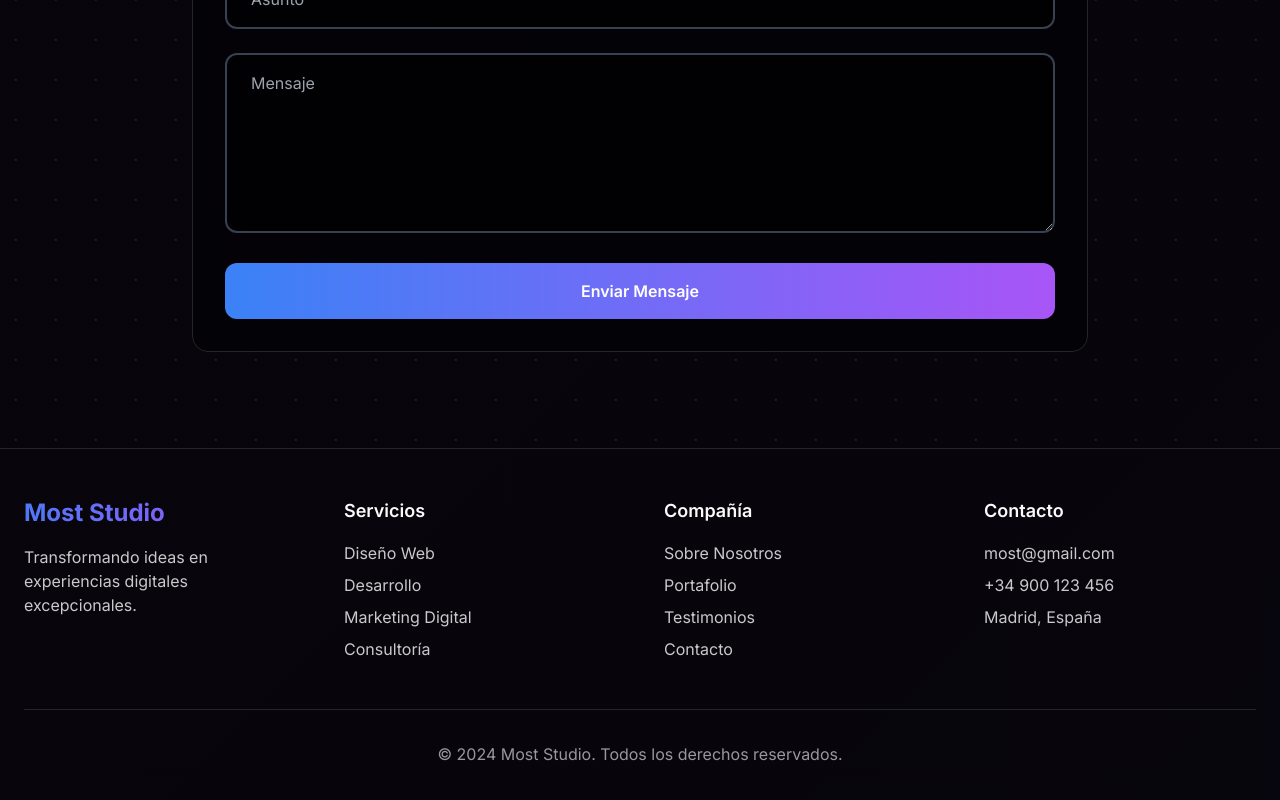
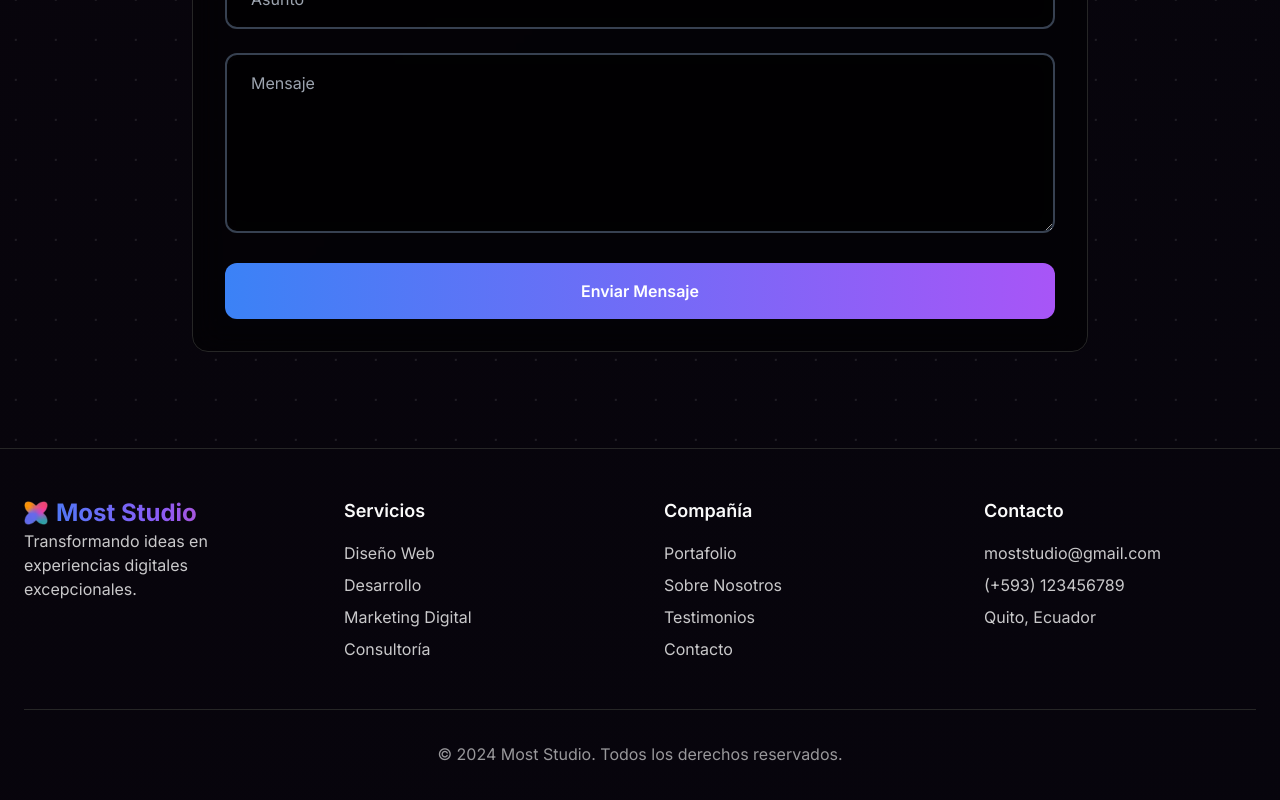
Before and after one commit to MattSeb15/most-studio, a Next.js app: page / in a window 1280 px wide. Shown: the part 8371-9171 px from the top of the page. Built offline with nearby package versions, Linux system fonts and the light colour scheme.

Commit message:
Actualizar el pie de página con el logo de Most Studio y corregir información de contacto

```diff
--- a/components/layout/Footer.tsx
+++ b/components/layout/Footer.tsx
@@ -1,6 +1,7 @@
 'use client'
 
 import { useScrollAnimation } from '@/lib/hooks/useScrollAnimation'
+import { MostStudioLogo } from '../ui/logo'
 
 export function Footer() {
 	useScrollAnimation()
@@ -10,9 +11,7 @@ export function Footer() {
 			<div className='container mx-auto px-6'>
 				<div className='grid grid-cols-1 md:grid-cols-4 gap-12 stagger-children'>
 					<div>
-						<div className='text-2xl font-bold gradient-text mb-4'>
-							Most Studio
-						</div>
+						<MostStudioLogo />
 						<p className='text-foreground/80'>
 							Transformando ideas en experiencias digitales excepcionales.
 						</p>
@@ -29,8 +28,8 @@ export function Footer() {
 					<div>
 						<h4 className='text-lg font-semibold mb-4'>Compañía</h4>
 						<ul className='space-y-2 text-foreground/80'>
+							<li>Portafolio</li>
 							<li>Sobre Nosotros</li>
-							<li>Portafolio</li>
 							<li>Testimonios</li>
 							<li>Contacto</li>
 						</ul>
@@ -38,9 +37,9 @@ export function Footer() {
 					<div>
 						<h4 className='text-lg font-semibold mb-4'>Contacto</h4>
 						<ul className='space-y-2 text-foreground/80'>
-							<li>most@gmail.com</li>
-							<li>+34 900 123 456</li>
-							<li>Madrid, España</li>
+							<li>moststudio@gmail.com</li>
+							<li>(+593) 123456789</li>
+							<li>Quito, Ecuador</li>
 						</ul>
 					</div>
 				</div>
```
